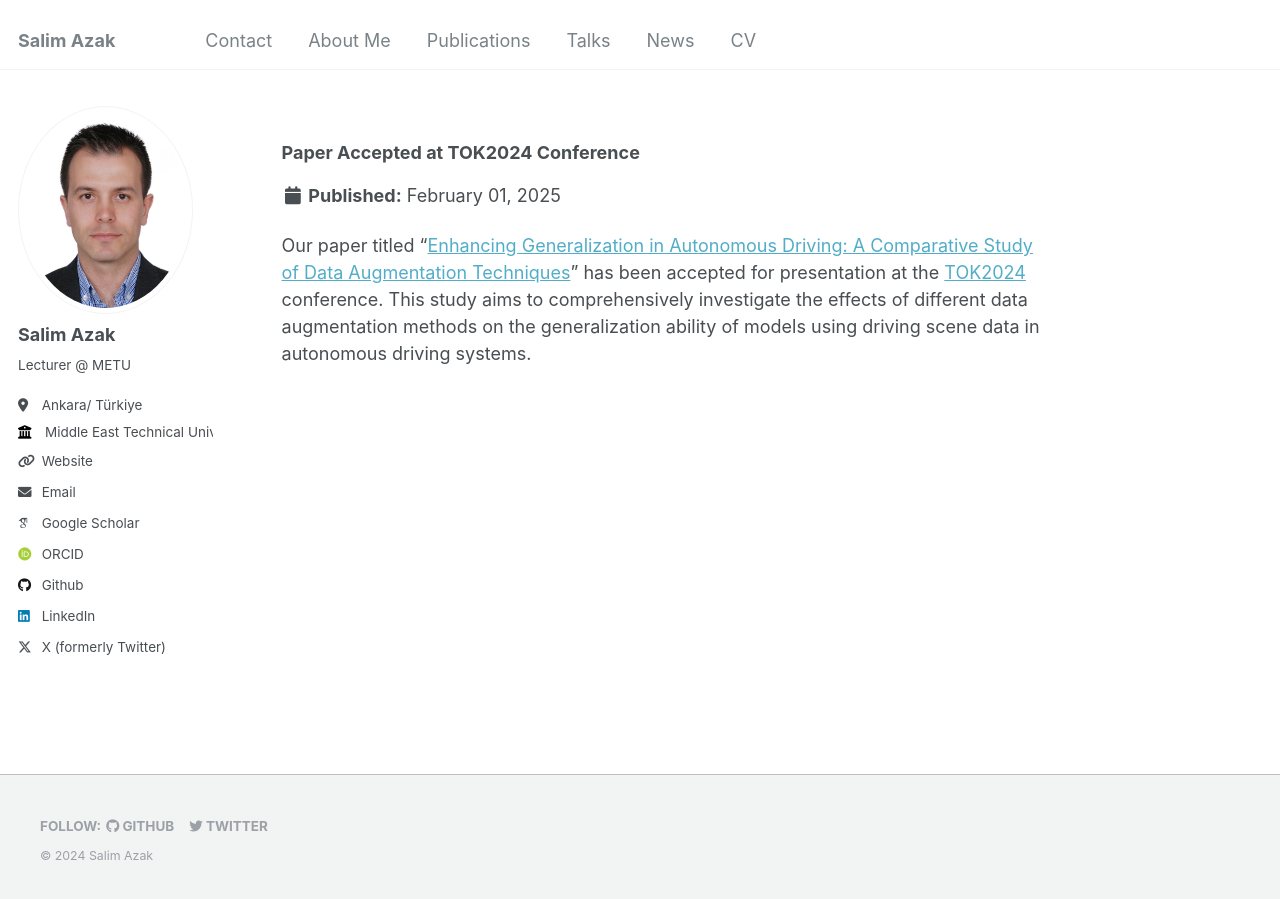
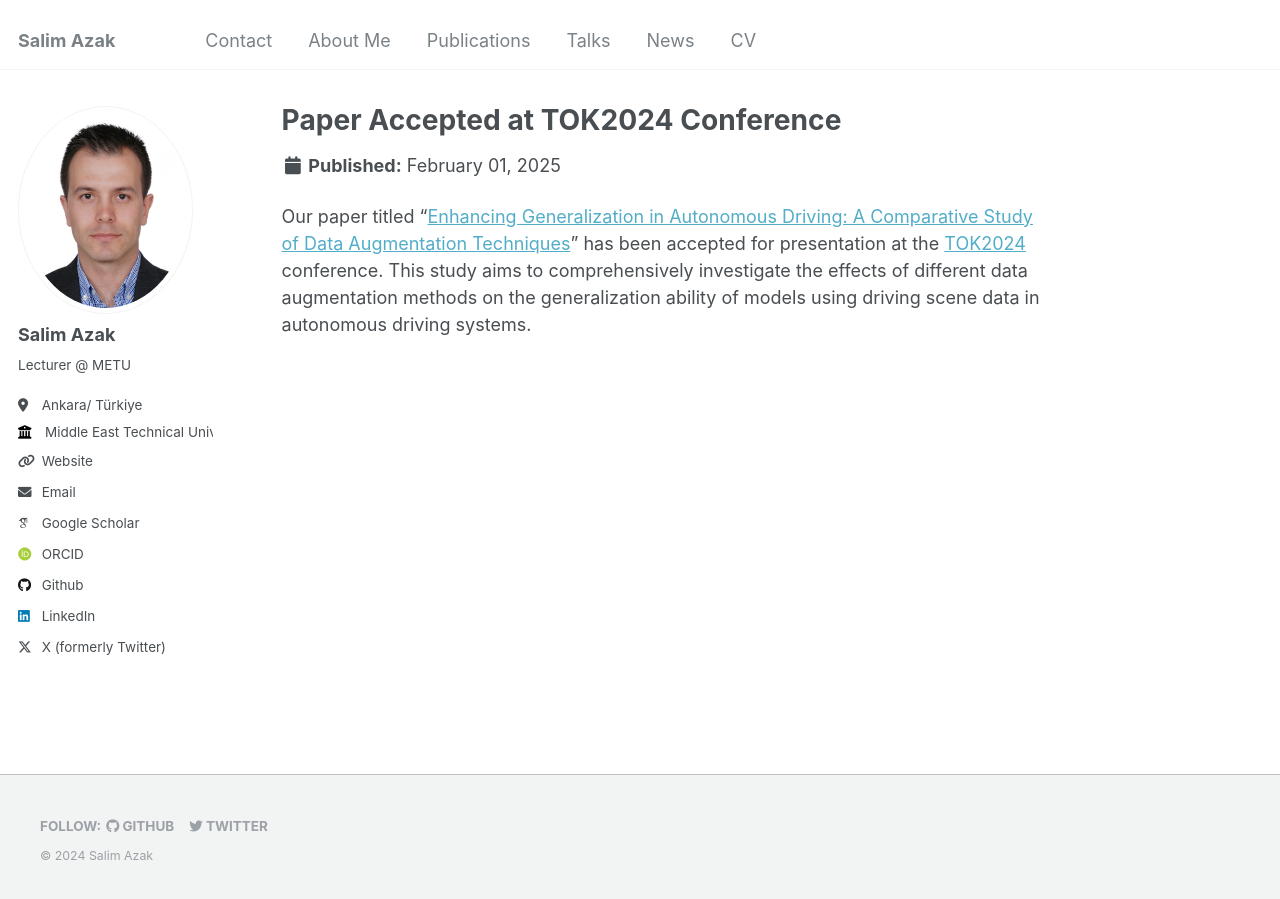
Before and after one commit to salimazak/salimazak.github.io, a Jekyll site: the page built from news/Accepted_TOK2024.md, in a window 1280 px wide. Built offline with Jekyll 4.4.1, drawn with Linux system fonts in a browser that asks for light colours; some web fonts are replaced.

```diff
--- a/news/Accepted_TOK2024.md
+++ b/news/Accepted_TOK2024.md
@@ -1,5 +1,5 @@
 ---
-title: "### Paper Accepted at TOK2024 Conference"
+title: "Paper Accepted at TOK2024 Conference"
 date: 2025-02-01
 ---
 
```
